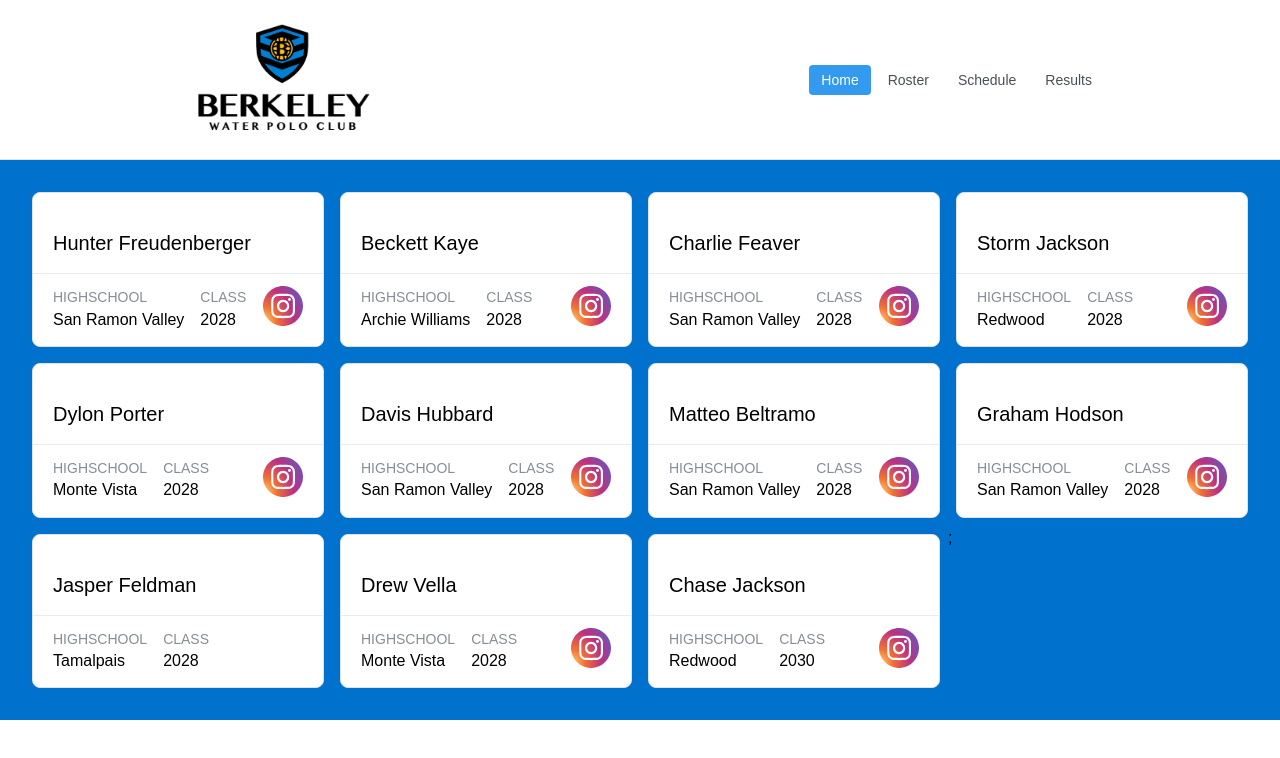
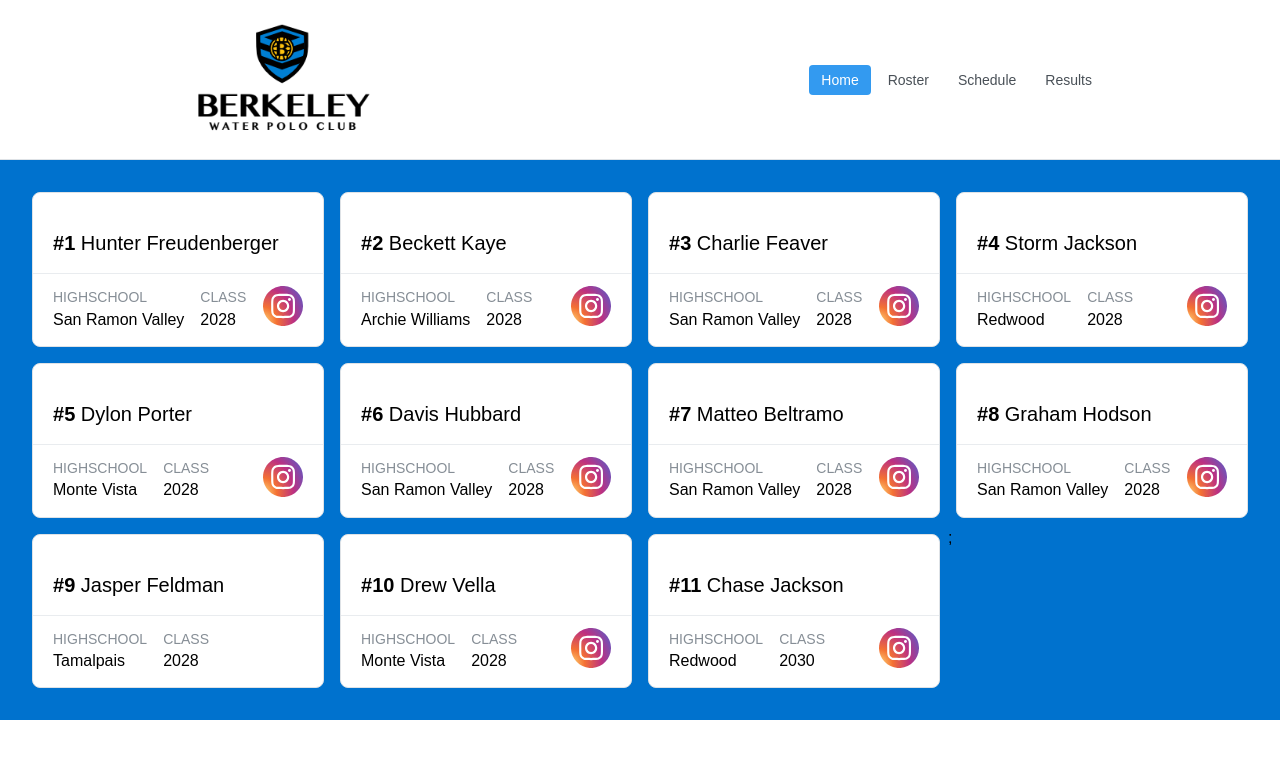
Before and after one commit to curtischen03/BerkeleyWPC, a Next.js app: page /roster in a window 1280 px wide. Shown: the top 758 px of the page. Built offline with nearby package versions, Linux system fonts and the light colour scheme.

Commit message:
Add roster numbers

```diff
--- a/app/roster/page.tsx
+++ b/app/roster/page.tsx
@@ -21,6 +21,7 @@ export default function RosterPage() {
               <CardWithoutPhoto
                 playerInfo={player}
                 style={{ height: "100%" }}
+                number={index + 1}
               />
             </Grid.Col>
           ))}
--- a/components/CardsWithoutPhoto.tsx
+++ b/components/CardsWithoutPhoto.tsx
@@ -11,6 +11,7 @@ interface PlayerInfo {
 interface CardWithStatsProps {
   playerInfo: PlayerInfo;
   style?: React.CSSProperties;
+  number: number;
 }
 
 export function CardWithoutPhoto(props: CardWithStatsProps) {
@@ -41,7 +42,7 @@ export function CardWithoutPhoto(props: CardWithStatsProps) {
     >
       <Group justify="space-between" my="lg">
         <Text className={classes.title} size="xl">
-          {props.playerInfo.name}
+          <strong>#{props.number}</strong> {props.playerInfo.name}
         </Text>
       </Group>
       <Card.Section className={classes.footer} style={{ flexGrow: 1 }}>
```
